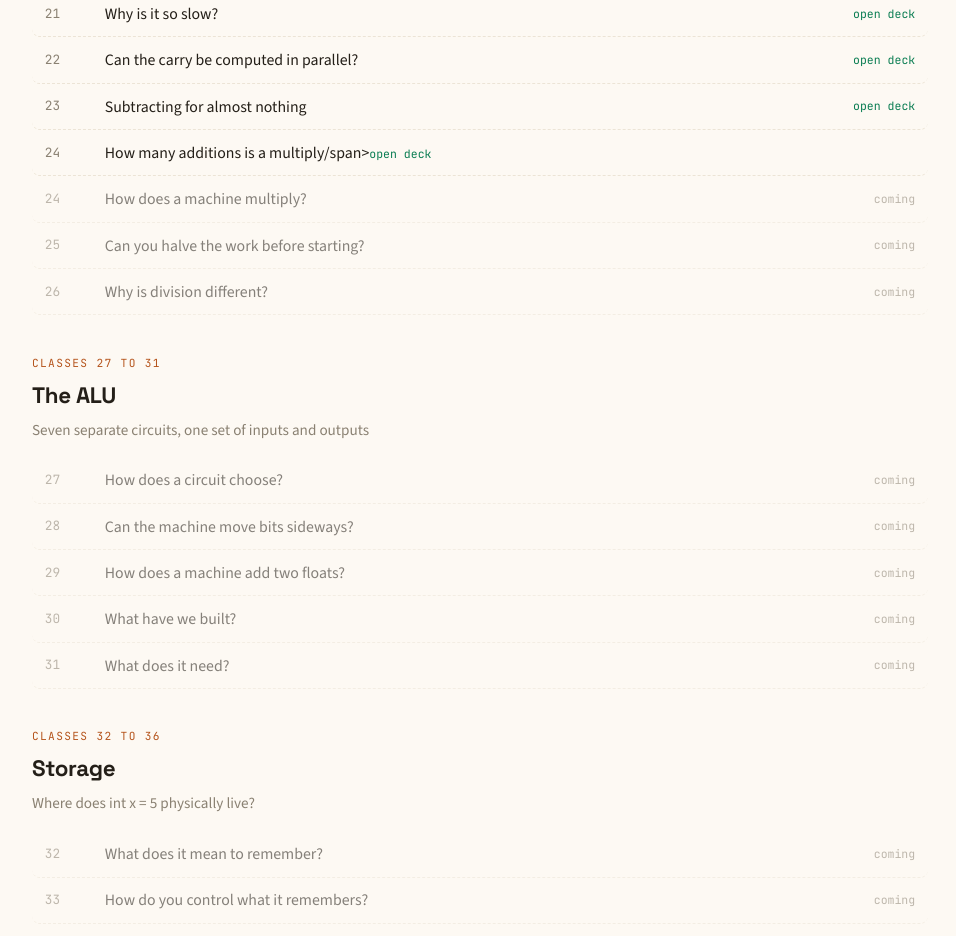
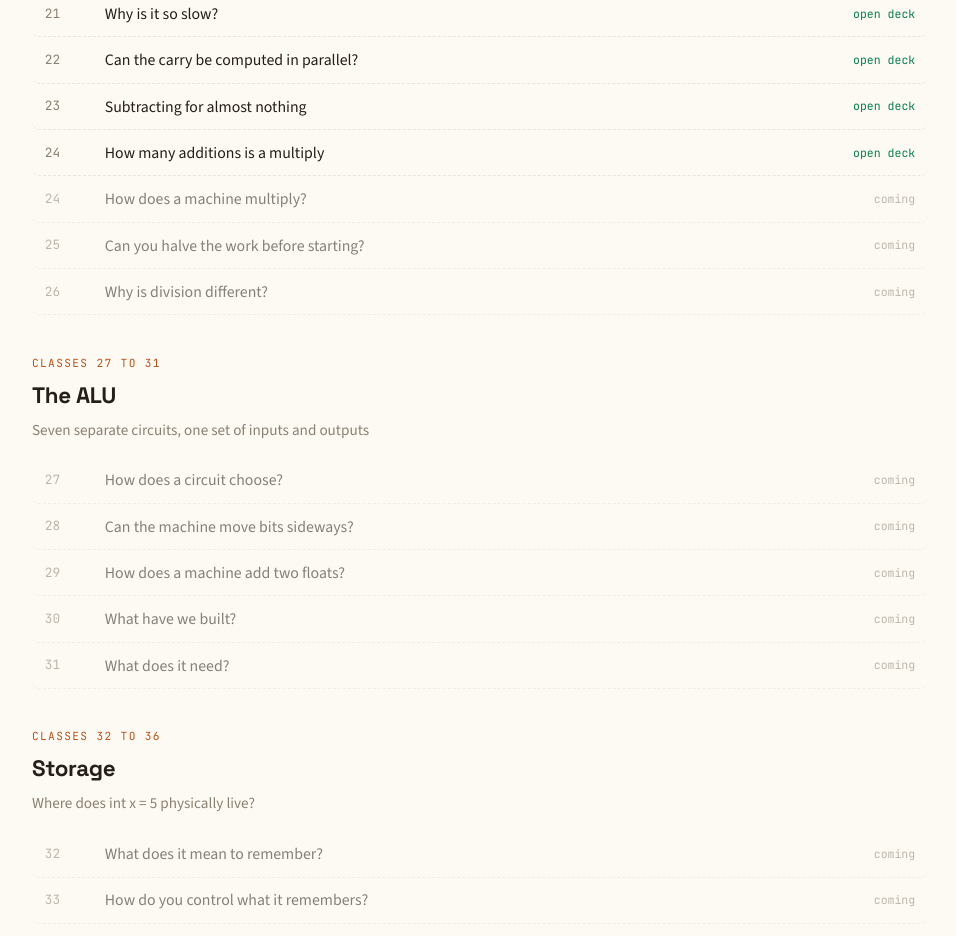
Before and after one commit to adimd/AMD_Website, an Eleventy site: page src/courses/cod.njk in a window 1280 px wide. Shown: the part 2080-3016 px from the top of the page, without its empty margins (160-1116 px from the left). Built offline with nearby package versions, Linux system fonts and the light colour scheme; Eleventy itself is replaced by a stand-in of ours; files that its build step writes are made by us from their sources.

Commit message:
How many additions is a multiply

```diff
--- a/src/courses/cod.njk
+++ b/src/courses/cod.njk
@@ -141,7 +141,7 @@ title: Computer Organisation and Design
     </a>
 
             <a class="class-row" href="/courses/cod/COD-24-how-many-additions-is-a-multiply.html">
-      <span class="no">24</span><span class="ti">How many additions is a multiply/span><span class="st">open deck</span>
+      <span class="no">24</span><span class="ti">How many additions is a multiply</span><span class="st">open deck</span>
     </a>
 
 
```
